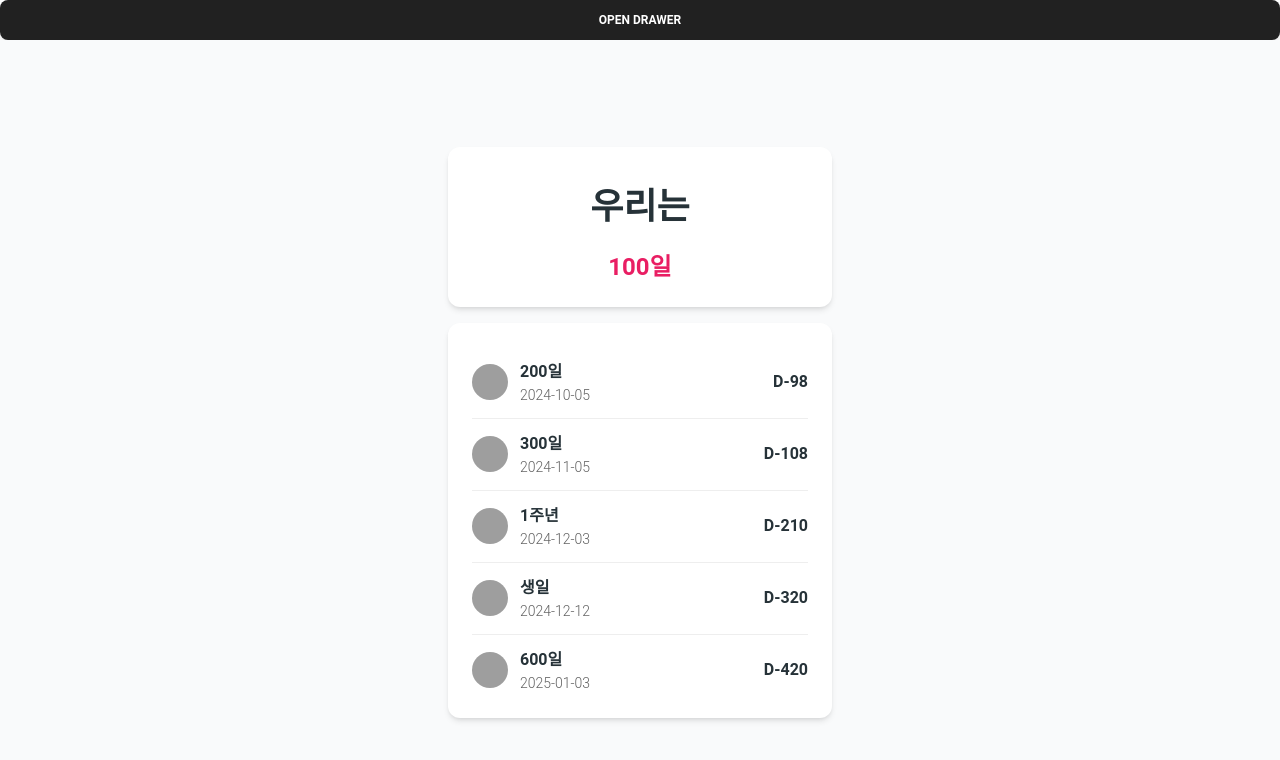
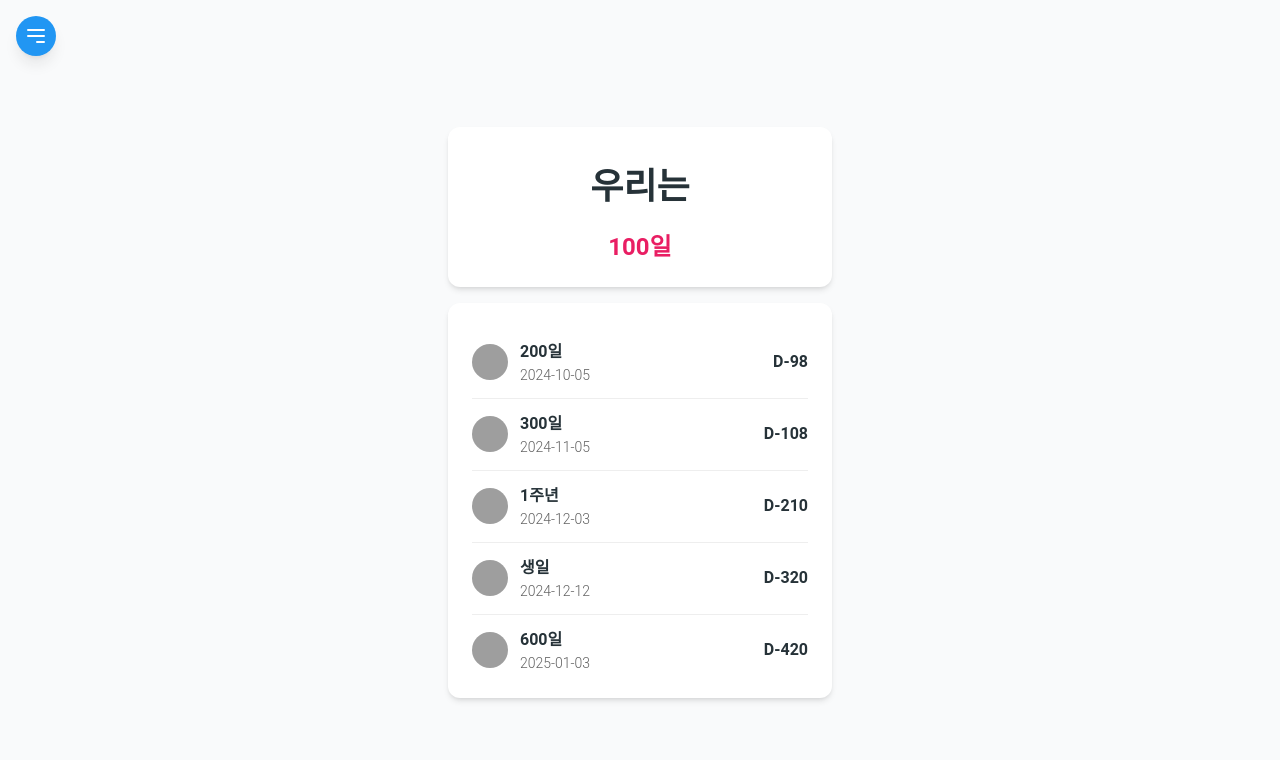
Before and after one commit to bit-o-gi/project, a React (Create React App) app in the folder client/: page / in a window 1280 px wide. Shown: the top 760 px of the page. Built offline with nearby package versions, Linux system fonts and the light colour scheme; sample sign-in values are in the browser's storage; grey boxes are pictures that could not be loaded.

Commit message:
design: 버튼 디자인 수정

```diff
--- a/client/src/components/Sidebar.tsx
+++ b/client/src/components/Sidebar.tsx
@@ -1,17 +1,9 @@
 import React from "react";
 import {Link} from "react-router-dom";
-import {useSelector, useDispatch} from 'react-redux';
+import {useDispatch, useSelector} from 'react-redux';
 import {RootState} from '../store';
-import {openSidebar, closeSidebar} from '../store/reducer/reducerSidebar';
-import {
-    Drawer,
-    Button,
-    Typography,
-    IconButton,
-    List,
-    ListItem,
-    ListItemPrefix
-} from "@material-tailwind/react";
+import {closeSidebar, openSidebar} from '../store/reducer/reducerSidebar';
+import {Button, Drawer, IconButton, List, ListItem, ListItemPrefix, Typography} from "@material-tailwind/react";
 
 const Sidebar = () => {
     const isSidebarOpen = useSelector((state: RootState) => state.sidebar.isOpen);
@@ -19,7 +11,24 @@
 
     return (
         <>
-            <Button onClick={() => dispatch(openSidebar())}>Open Drawer</Button>
+            <div className="fixed top-4 left-4">
+
+                <Button
+                    className=" p-2 bg-blue-500 text-white rounded-full shadow-lg"
+                    onClick={() => dispatch(openSidebar())}
+                >
+                    <svg
+                        xmlns="http://www.w3.org/2000/svg"
+                        fill="none"
+                        viewBox="0 0 24 24"
+                        strokeWidth={2}
+                        stroke="currentColor"
+                        className="h-6 w-6"
+                    >
+                        <path strokeLinecap="round" strokeLinejoin="round" d="M4 6h16M4 12h16m-7 6h7"/>
+                    </svg>
+                </Button>
+            </div>
             {isSidebarOpen && (
                 <Drawer open={isSidebarOpen} onClose={() => dispatch(closeSidebar())}>
                     <div className="mb-2 flex items-center justify-between p-4">
```
